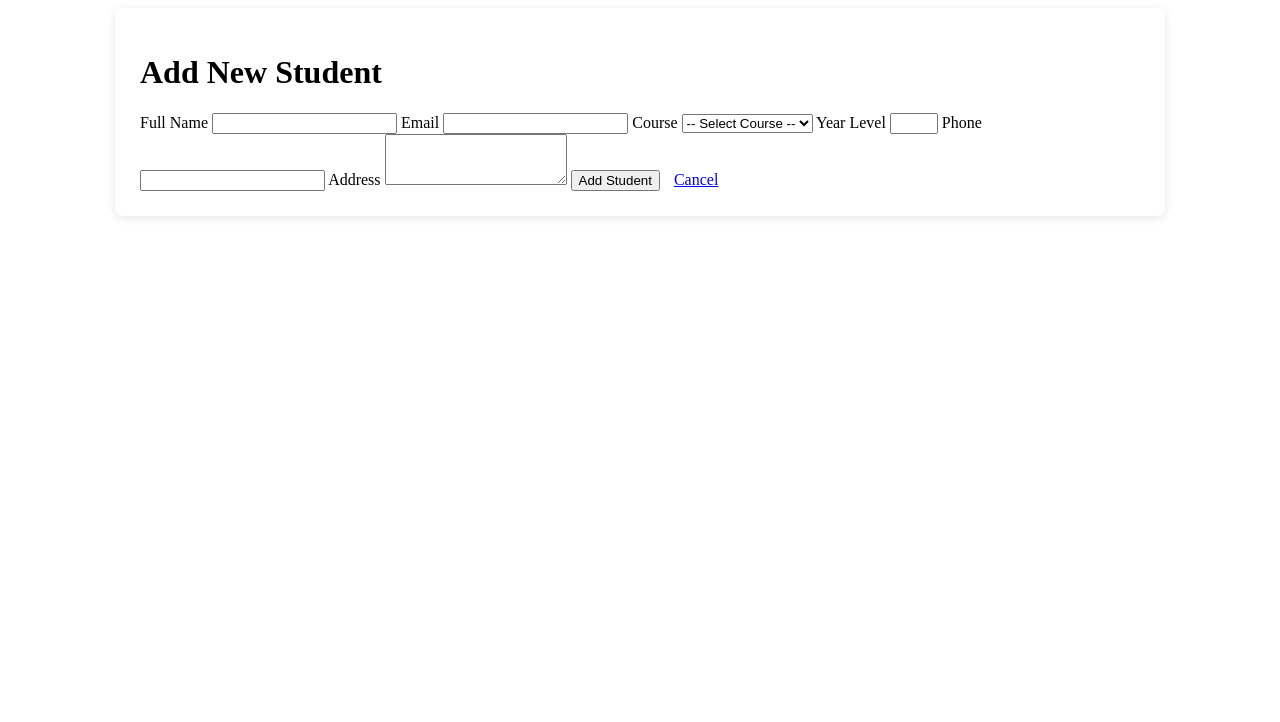
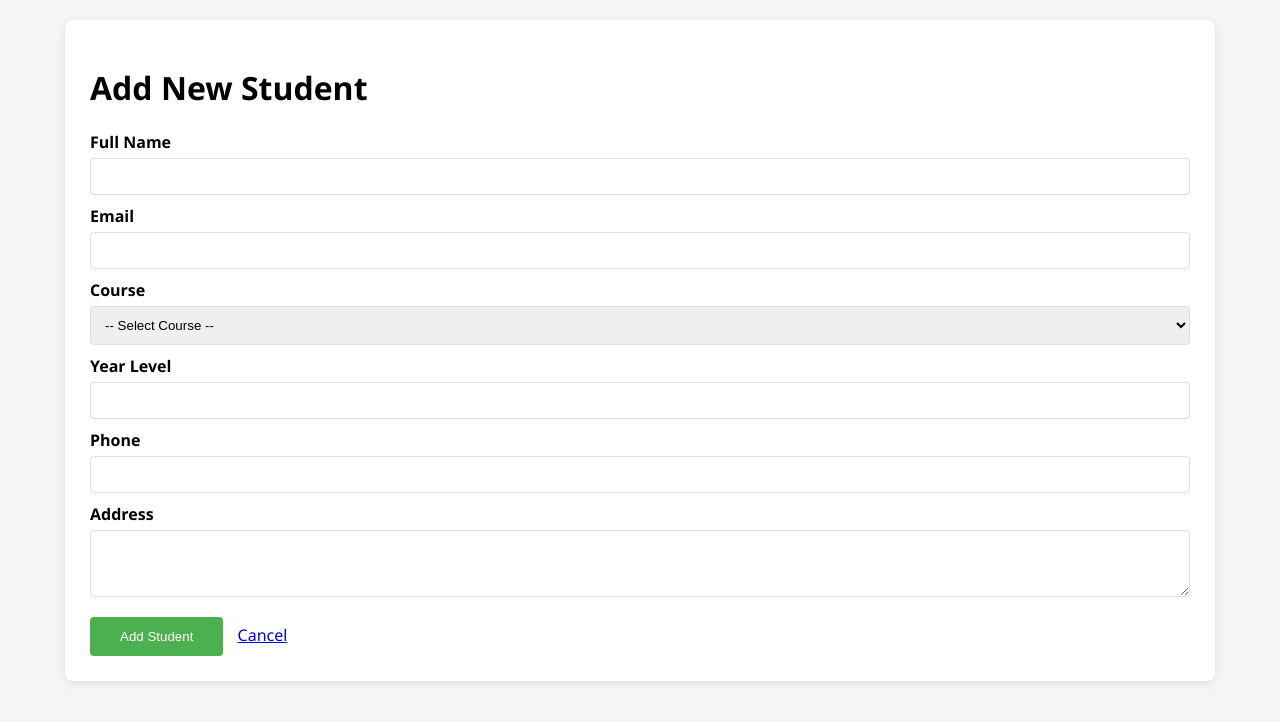
Before and after one commit to angeloalindayo151306-blip/im102_week1, a PHP site: page /add.php in a window 1280 px wide. Shown: the top 722 px of the page. Run offline with PHP 8.4, Linux system fonts and the light colour scheme; a stand-in replaces the project's code that opens the database connection.

Commit message:
Refactor CSS styles for body and container

```diff
--- a/style.css
+++ b/style.css
@@ -1,28 +1,89 @@
-ody {
+body {
     font-family: 'Segoe UI', Arial, sans-serif;
     margin: 20px;
     background: #f5f5f5;
 }
+
 .container {
- max-width: 1000px;
+    max-width: 1100px;
     margin: 0 auto;
     background: white;
     padding: 25px;
     border-radius: 8px;
     box-shadow: 0 2px 10px rgba(0,0,0,0.1);
 }
+
+.table-wrapper {
+    overflow-x: auto;
+}
+
 table {
     width: 100%;
     border-collapse: collapse;
+    margin-top: 15px;
 }
+
 th {
     background: #333;
     color: white;
     padding: 12px;
     text-align: left;
+    font-size: 0.9em;
+    text-transform: uppercase;
 }
+
 td {
     padding: 10px 12px;
     border-bottom: 1px solid #eee;
+    vertical-align: top;
 }
-tr:hover { background: #f5f5f5; }
+
+tr:hover {
+    background: #f9f9f9;
+}
+
+tr:nth-child(even) {
+    background: #fafafa;
+}
+
+tr:nth-child(even):hover {
+    background: #f0f0f0;
+}
+
+td:nth-last-child(2) {
+    white-space: nowrap;
+}
+
+label {
+    display: block;
+    margin: 10px 0 5px;
+    font-weight: bold;
+}
+
+input,
+select,
+textarea {
+    width: 100%;
+    padding: 10px;
+    border: 1px solid #ddd;
+    border-radius: 4px;
+    box-sizing: border-box;
+}
+
+textarea {
+    resize: vertical;
+}
+
+button {
+    margin-top: 15px;
+    padding: 12px 30px;
+    background: #4CAF50;
+    color: white;
+    border: none;
+    border-radius: 4px;
+    cursor: pointer;
+}
+
+button:hover {
+    background: #45a049;
+}
```
Lines whose indentation alone changed are shown as unchanged.
